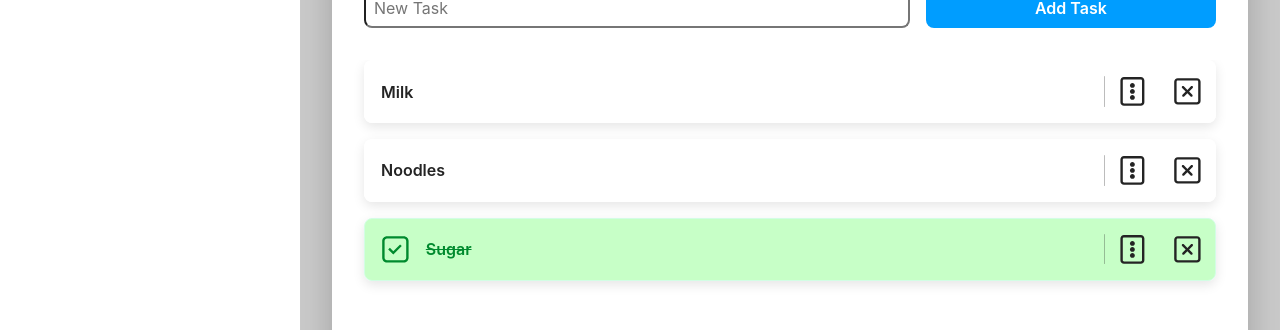
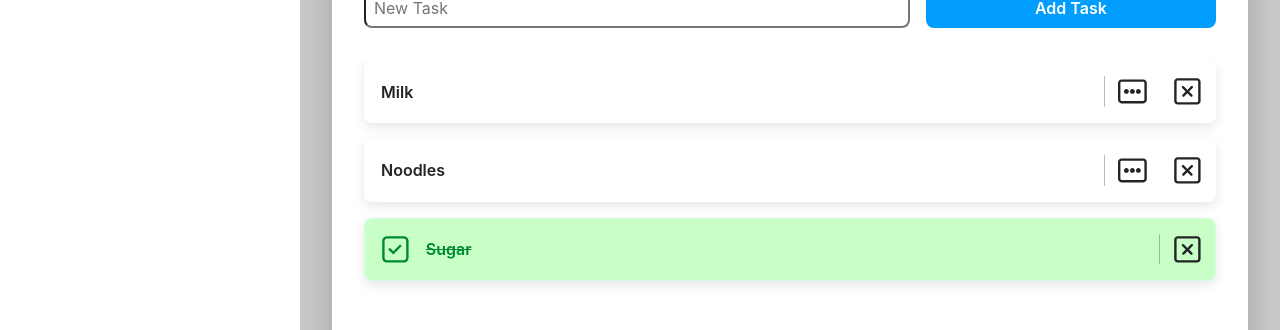
Before and after one commit to AlexNS-Dev/MinimaList, a React (Vite) app: page / in a window 1280 px wide. Shown: the part 233-563 px from the top of the page. Built offline with nearby package versions, Linux system fonts and the light colour scheme.

Commit message:
removed visibility of edit task button when status is completed

```diff
--- a/src/components/ItemList/ItemList.css
+++ b/src/components/ItemList/ItemList.css
@@ -33,6 +33,14 @@
                 color: var(--success-text);
                 transform: translateX(0);
                 text-decoration: line-through;
+            }
+        }
+
+        .actions {
+            button  {
+                &.icon-edit {
+                    display: none;
+                }
             }
         }
 
@@ -114,7 +122,7 @@
                     cursor: pointer;
                 }
 
-                &:not(:disabled).icon-edit:hover svg {
+                &.icon-edit:hover svg {
                     color: var(--accent-color);
                 }
                 &.icon-delete:hover svg {
--- a/src/components/ItemList/ItemList.tsx
+++ b/src/components/ItemList/ItemList.tsx
@@ -1,7 +1,7 @@
 import useTodoStore, { TodoList, TodoTask } from '../../store/todoStore'
 import './ItemList.css'
 import React from 'react'
-import { CgCloseR, CgCheckR, CgMoreVerticalR } from 'react-icons/cg'
+import { CgCloseR, CgCheckR, CgMoreR } from 'react-icons/cg'
 import { motion } from 'framer-motion';
 
 interface ItemListProps {
@@ -35,7 +35,7 @@ const ItemList: React.FC<ItemListProps> = ({ listCollection, list, type, /* onLi
                 {sortedList.map((task) =>
                     <motion.li
                         key={task.id}
-                        layout
+                        layout={true}
                         className={task.isCompleted ? 'completed' : ''}
                     >
                         <div
@@ -49,8 +49,8 @@ const ItemList: React.FC<ItemListProps> = ({ listCollection, list, type, /* onLi
                             </span>
                         </div>
                         <div className="actions">
-                            <button className='icon-edit' disabled={task.isCompleted}>
-                                <CgMoreVerticalR />
+                            <button className='icon-edit'>
+                                <CgMoreR />
                             </button>
                             <button className='icon-delete' onClick={onTaskClick?.bind(null, task.id)}>
                                 <CgCloseR />
```
